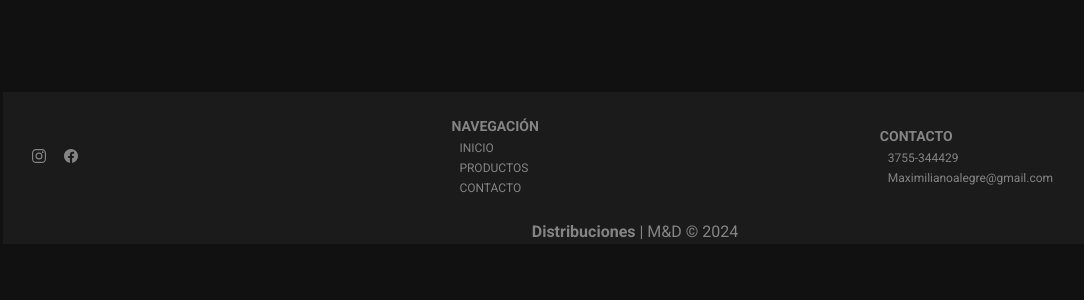
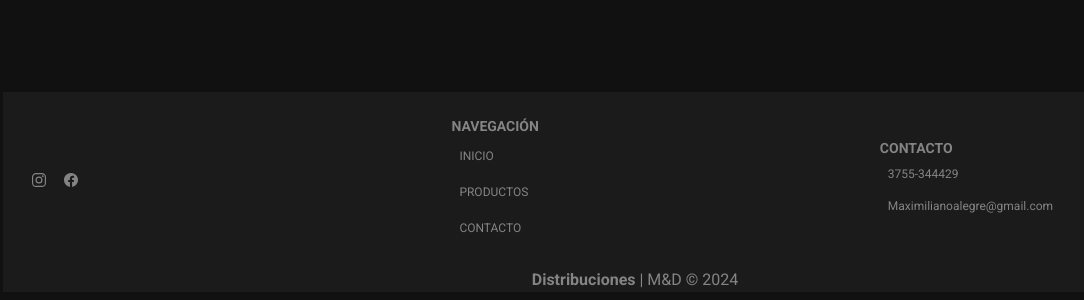
Before and after one commit to MaximilianoAlegre/DistribucionesM-D-JS, a Next.js app: page / in a window 1280 px wide. Shown: the part 916-1216 px from the top of the page, without its empty margins (5-1089 px from the left). Before the commit the page ends 1168 px from the top, so only its background shows below. Built offline with nearby package versions, Linux system fonts and the light colour scheme; no server answers; the database is empty.

Commit message:
Fixes visuales

```diff
--- a/src/components/ui/footer/page.jsx
+++ b/src/components/ui/footer/page.jsx
@@ -27,21 +27,21 @@ export const Footer = () => {
             <ul className="flex flex-col justify-center items-start">
               <Link
                 href={"/"}
-                className="px-2 mt-1 hover:text-celeste transition-all duration-300 cursor-pointer w-full text-xs"
+                className="px-2 mt-1 hover:text-celeste transition-all duration-300 cursor-pointer w-full text-xs p-2"
               >
                 INICIO
               </Link>
 
               <Link
                 href={"/products"}
-                className="px-2 mt-1 hover:text-celeste transition-all duration-300 cursor-pointer w-full text-xs"
+                className="px-2 mt-1 hover:text-celeste transition-all duration-300 cursor-pointer w-full text-xs p-2"
               >
                 PRODUCTOS
               </Link>
 
               <Link
                 href={"/contact"}
-                className="px-2 mt-1 hover:text-celeste transition-all duration-300 cursor-pointer w-full text-xs"
+                className="px-2 mt-1 hover:text-celeste transition-all duration-300 cursor-pointer w-full text-xs p-2"
               >
                 CONTACTO
               </Link>
@@ -51,8 +51,18 @@ export const Footer = () => {
         {/* Contacto */}
         <div className="w-[100%] md:w-[30%] flex flex-col justify-center items-start my-1">
           <h2 className="font-bold text-sm">CONTACTO</h2>
-          <p className="text-xs px-2 mt-1">3755-344429</p>
-          <p className="text-xs px-2 mt-1">Maximilianoalegre@gmail.com</p>
+          <a
+            href="tel:3755344429"
+            className="text-xs p-2 hover:text-celeste transition-all duration-300"
+          >
+            3755-344429
+          </a>
+          <a
+            href="mailto:maximilianoalegre@gmail.com"
+            className="text-xs p-2 hover:text-celeste transition-all duration-300"
+          >
+            Maximilianoalegre@gmail.com
+          </a>
         </div>
       </div>
       {/* Derechos reservados */}
```
